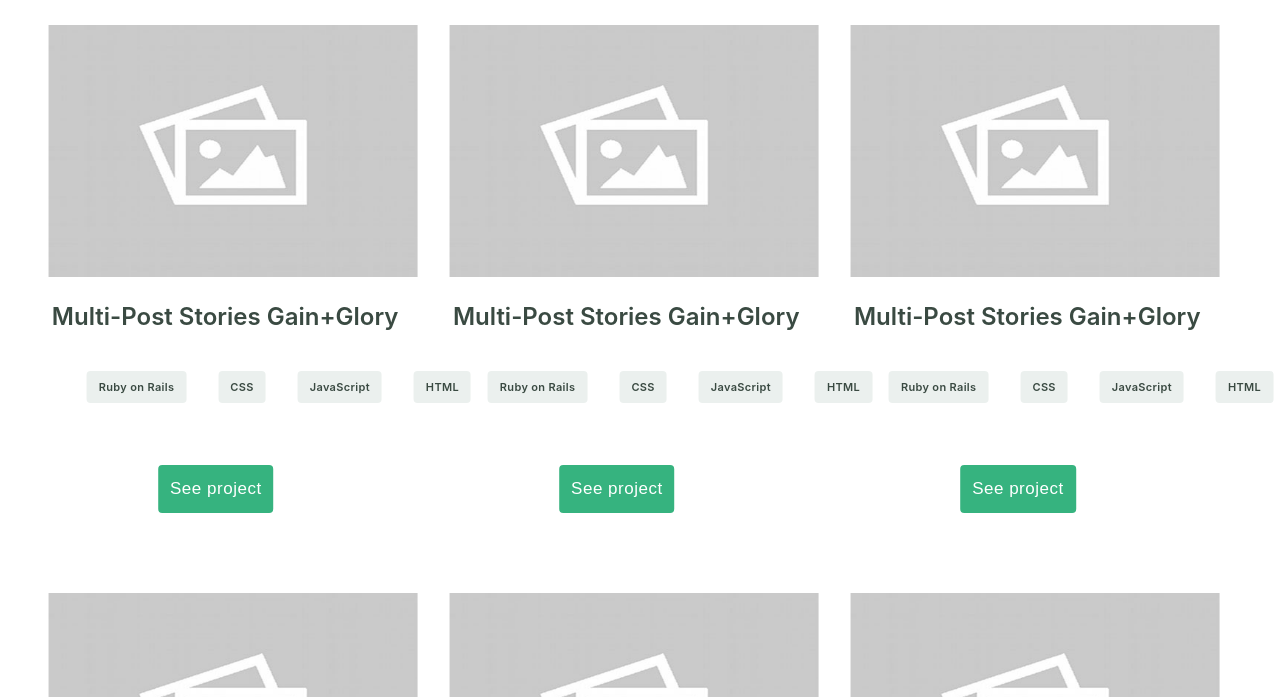
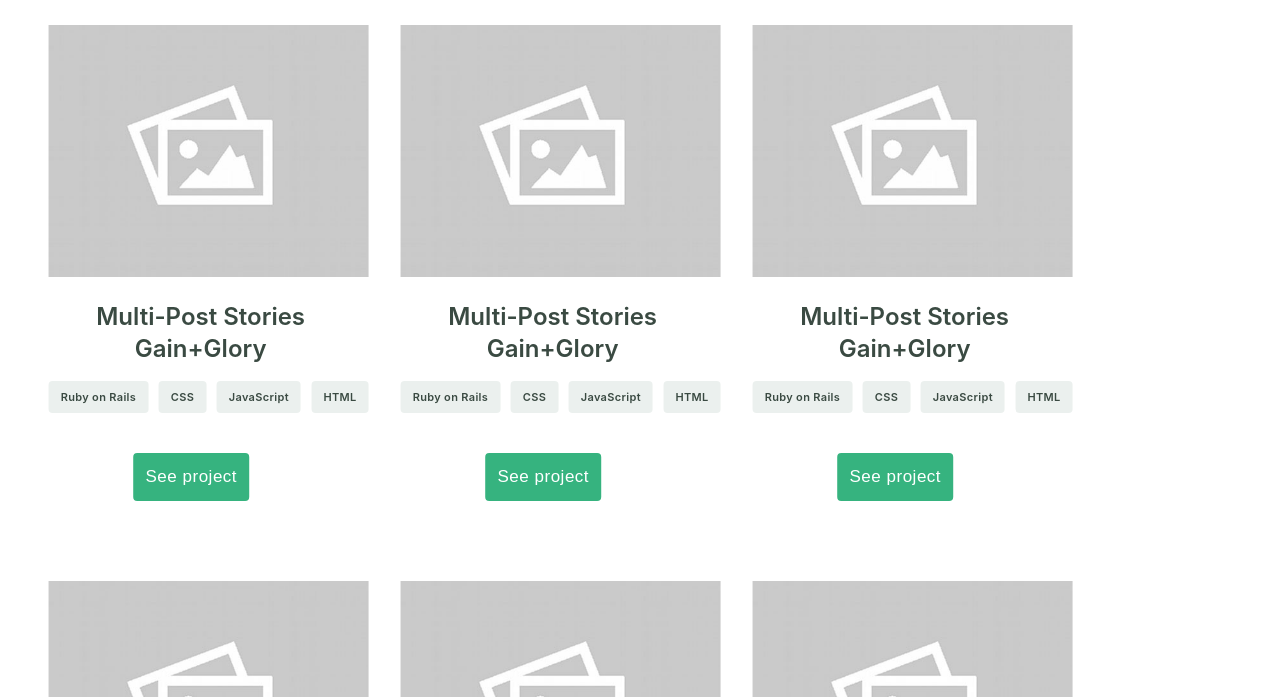
Before and after one commit to Halim258/Halim258.github.io, a plain HTML site: page index.html in a window 1280 px wide. Shown: the part 663-1360 px from the top of the page. Drawn offline with Linux system fonts and the light colour scheme.

Commit message:
fix burger icon

```diff
--- a/index.html
+++ b/index.html
@@ -15,7 +15,9 @@
   <div class="genarl">
     <header class="header">
       <nav>
+        <div class="burger">
           <i class="fa-solid fa-bars ham "></i>
+        </div>
         <ul>
           <li><a href="#">Portfolio</a></li>
           <li><a href="#">About</a></li>
@@ -47,15 +49,12 @@
         <div class="card">
           <img class="pic" src="./pic/empty.jpg" alt="empty image">
           <h3>Multi-Post Stories Gain+Glory</h3>
-        <div class="div">
           <ul class="small-icon">
             <li>Ruby on Rails</li>
             <li>CSS</li>
             <li>JavaScript</li>
             <li>HTML</li>
           </ul>
-        </div>
-
           <button class="btn">See project</button>
         </div>
         <div class="card">
@@ -158,7 +157,6 @@
               <li>Ruby on Rails</li>
               <li>RSpec</li>
               <li>Capybara</li>
-              <li>Selenium</li>
             </ul>
           </div>
         </div>
--- a/style.css
+++ b/style.css
@@ -121,6 +121,10 @@
   text-align: center;
   color: #3a4a42;
   margin-bottom: 0;
+}
+
+.div {
+  width: 100%;
 }
 
 .small-icon {
@@ -345,13 +349,8 @@
     align-items: center;
   }
 
-  nav {
-    transform: translateY(-160%);
-  }
-
   ul li {
     list-style: none;
-    margin: 0 1rem;
   }
 
   ul li a {
@@ -362,6 +361,10 @@
     color: #344563;
   }
 
+  .lang-icon li {
+    font-size: 13px;
+  }
+
   .cards {
     display: grid;
     grid-template-columns: repeat(3, 1fr);
@@ -369,19 +372,8 @@
     margin: auto;
   }
 
-  .small-icon {
-    padding: 6%;
-    width: 50%;
-    text-align: center;
-    gap: 0;
-  }
-
-  .div ul {
-    display: flex;
-  }
-
-  .div ul li {
-    display: flex;
+  .card {
+    min-width: 320px;
   }
 
   .s-card {
@@ -447,4 +439,8 @@
     width: 100%;
     border: 0;
   }
+
+  .burger {
+    display: none;
+  }
 }
```
Lines whose indentation alone changed are shown as unchanged.
